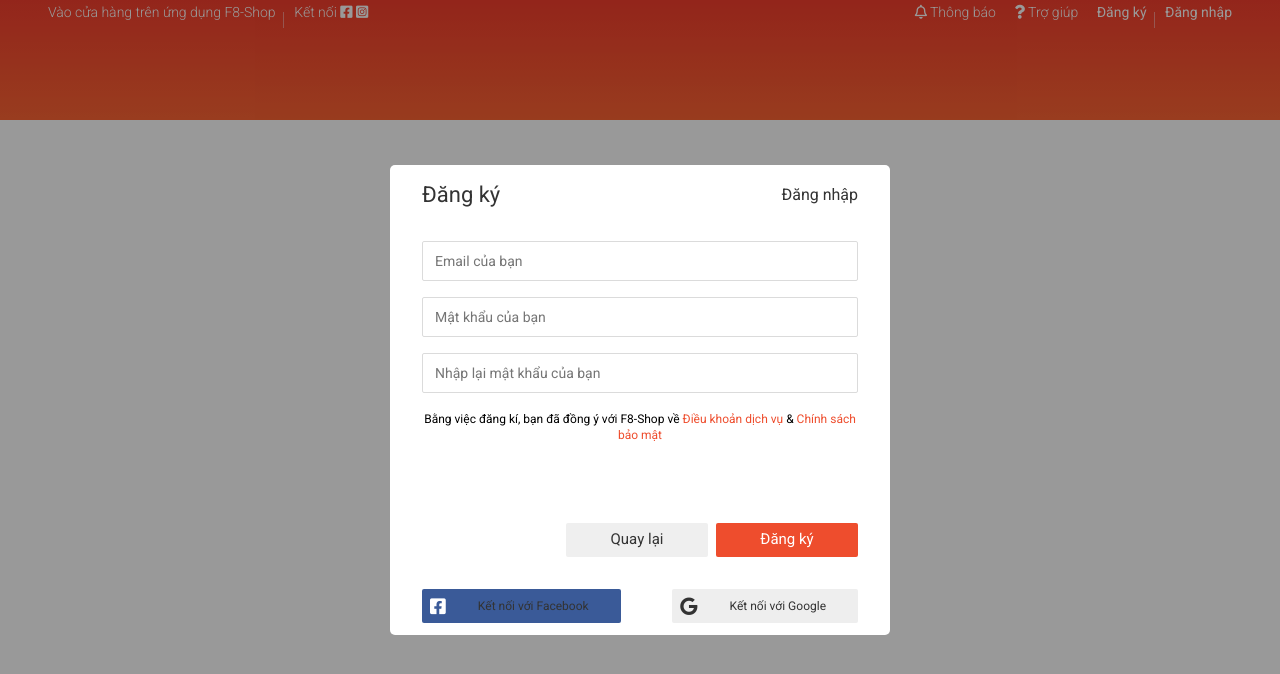
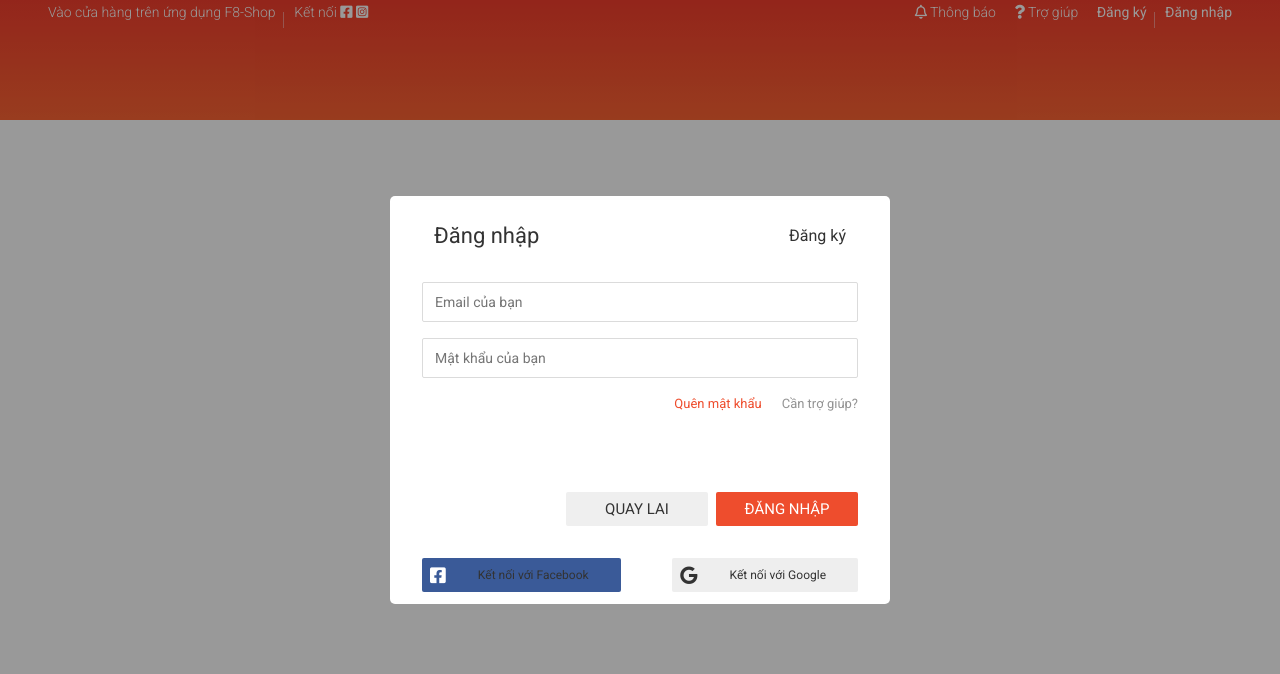
Before and after one commit to nvdung-khtn/F8-Project, a plain HTML site: page index.html in a window 1280 px wide. Drawn offline with nearby package versions, Linux system fonts and the light colour scheme.

Commit message:
Create form login

```diff
--- a/assets/css/base.css
+++ b/assets/css/base.css
@@ -83,6 +83,7 @@ html{
     outline: none;
     cursor: pointer;
     color: var(--text-color);
+    line-height: 1.6rem;
 }
 
 .btn.btn--size-s{
--- a/assets/css/main.css
+++ b/assets/css/main.css
@@ -249,6 +249,7 @@
     display: flex;
     align-items: center;
     justify-content: space-between;
+    padding: 10px 12px 0 12px;
 }
 
 .auth-form__heading{
@@ -342,3 +343,20 @@
     display: flex;
     align-items: center;
 }
+
+/** Login form */
+.auth-form__help{
+    display: flex;
+    justify-content: flex-end;
+}
+
+.auth-form__help-link{
+    text-decoration: none;
+    margin-left: 20px;
+    font-size: 1.3rem;
+    color: #939393;
+}
+
+.auth-form__help-forgot{
+    color: var(--primary-color);
+}
--- a/index.html
+++ b/index.html
@@ -114,8 +114,8 @@
     <div class="modal">
         <div class="modal__overlay"></div>
         <div class="modal__body">
-            <!-- Authen -->
-            <div class="auth-form">
+            <!-- Register form -->
+            <!-- <div class="auth-form">
                 <div class="auth-form__container">
                     <div class="auth-form__header">
                         <h3 class="auth-form__heading">Đăng ký</h3>
@@ -162,6 +162,52 @@
                         </span>
                     </a>
                 </div>
+            </div> -->
+
+             <!-- Login form -->
+             <div class="auth-form">
+                <div class="auth-form__container">
+                    <div class="auth-form__header">
+                        <h3 class="auth-form__heading">Đăng nhập</h3>
+                        <span class="auth-form__switch-btn">Đăng ký</span>
+                    </div>
+
+                    <div class="auth-form__form">
+                        <div class="auth-form__group">
+                            <input type="text" class="auth-form__input" placeholder="Email của bạn">
+                        </div>
+                        <div class="auth-form__group">
+                            <input type="password" class="auth-form__input" placeholder="Mật khẩu của bạn">
+                        </div>
+                    </div>
+
+                    <div class="auth-form__aside">
+                        <div class="auth-form__help">
+                            <a href="#" class="auth-form__help-link auth-form__help-forgot">Quên mật khẩu</a>
+                            <a href="#" class="auth-form__help-link">Cần trợ giúp?</a>
+                        </div>
+                    </div>
+
+                    <div class="auth-form__controls">
+                        <button class="btn auth-form__controls-back btn-normal">QUAY LAI</button>
+                        <button class="btn btn--primary">ĐĂNG NHẬP</button>
+                    </div>
+                </div>
+
+                <div class="auth-form__socials">
+                    <a href="" class="auth-form__socials--fb btn btn--size-s btn--with-icon">
+                        <i class="auth-form__socials-icon fab fa-facebook-square"></i>
+                        <span class="auth-form__socials-title">
+                            Kết nối với Facebook
+                        </span>
+                    </a>
+                    <a href="" class="auth-form__socials--gg btn btn--size-s btn--with-icon">
+                        <i class="auth-form__socials-icon fab fa-google"></i>
+                        <span class="auth-form__socials-title">
+                            Kết nối với Google
+                        </span>
+                    </a>
+                </div>
             </div>
         </div>
     </div>
```
